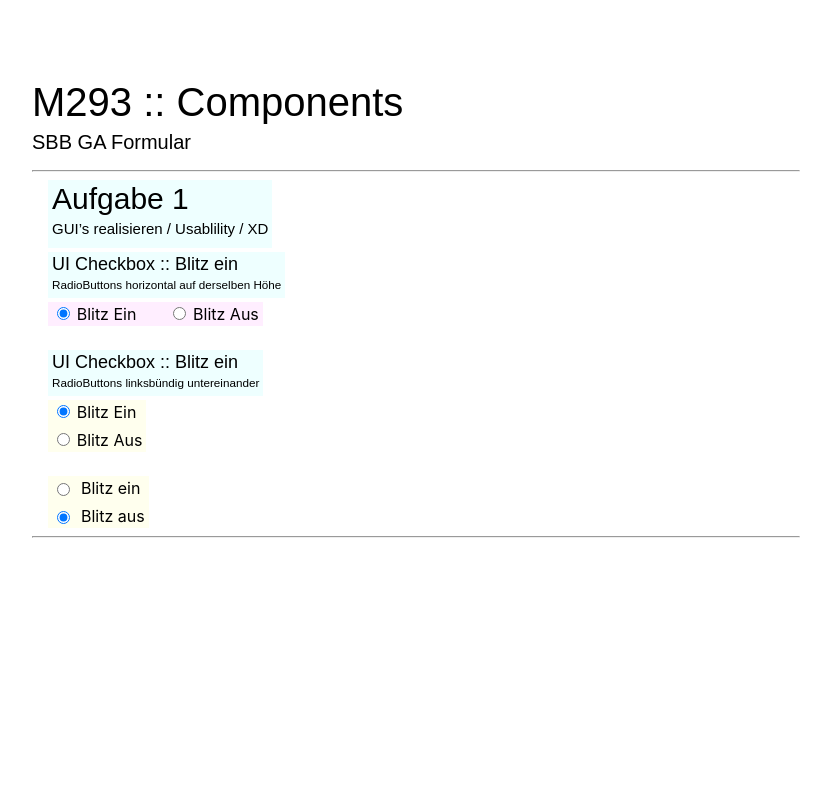
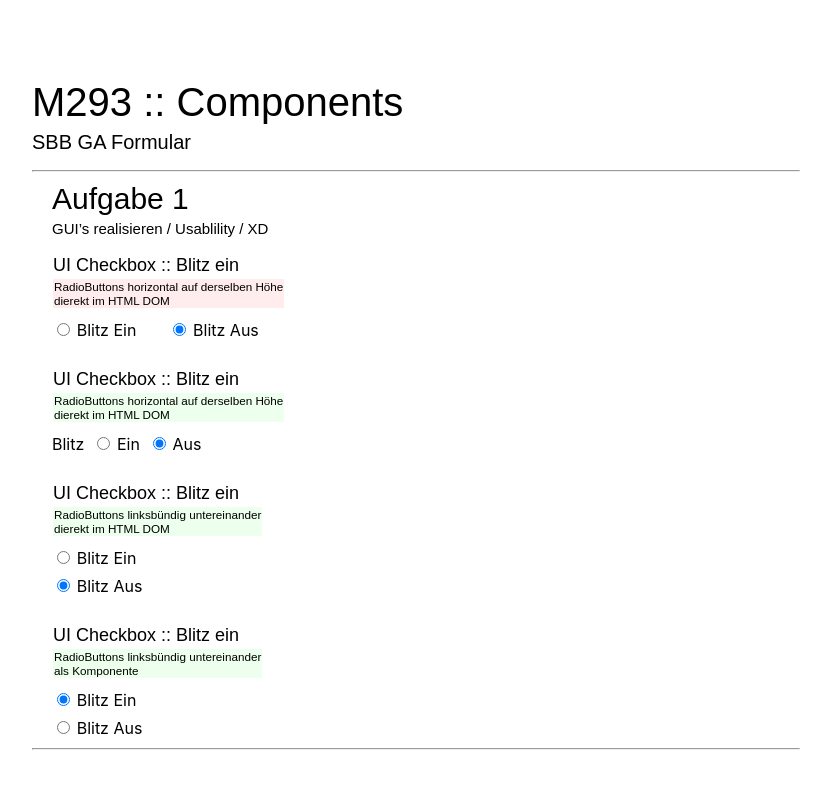
Before and after one commit to 2cev/m293_03_react_form_sbb_ga, a React (Create React App) app: page / in a window 1280 px wide. Shown: the top 788 px of the page, without its empty margins (224-1055 px from the left). Built offline with nearby package versions, Linux system fonts and the light colour scheme.

Commit message:
Aufgabe 1 fertig

```diff
--- a/src/App.css
+++ b/src/App.css
@@ -94,21 +94,34 @@ h3 em {
 	height: auto;
 	padding: 0.125em 0.25em;
 	margin: 0.25em 1.0em;
-	background-color: #eeffff;
 }
 .DivFlexFlowRow {
     display: flex;
     flex-direction: row;
     gap: 0.5rem;
     width: fit-content;
-	background-color: #ffeeff;
 }
 .DivFlexFlowCol {
     display: flex;
     flex-direction: column;
     gap: 0.5rem;
     height: fit-content;
-	background-color: #ffffee;
+}
+/* O_o => visual classes ========================= */
+.ClrGrey {
+	/* background-color: rgba(00, 00, 00, 0.07); */
+	border: 1px solid rgba(00, 00, 00, 0);
+	border-bottom: rgba(00, 00, 00, 0.07);
+}
+.ClrRed {
+	background-color: rgba(255, 00, 00, 0.07);
+	border: 1px solid rgba(255, 00, 00, 0);
+	border-bottom: rgba(255, 00, 00, 0.07);
+}
+.ClrGreen {
+	background-color: rgba(00, 255, 00, 0.07);
+	border: 1px solid rgba(00, 255, 00, 0);
+	border-bottom: rgba(00, 255, 00, 0.07);
 }
 /* O_o => helper classes ========================= */
 .SpacerW {
--- a/src/App.js
+++ b/src/App.js
@@ -5,7 +5,7 @@ import RadioBtnSwitch from './components/RadioBtn/RadioBtnSwitch.jsx';
 function App() {
 
 	//O_o => vars
-	const [ radioBtnSwitch, setRadioBtnSwitch ] = useState(false);
+	const [radioBtnSwitch, setRadioBtnSwitch] = useState(false);
 
 	return (
 
@@ -18,7 +18,6 @@ function App() {
 								M293 :: Components
 								<span>SBB GA Formular</span>
 							</h1>
-
 						</div>
 
 						<hr />
@@ -30,36 +29,65 @@ function App() {
 								</h2>
 							</div>
 						</div>
-
-						<div className='DivWrapper'>
+						{/* RadioButtons nebeneinander, im HTML DOM */}
+						<div className='DivWrapper ClrGrey'>
 							<div className='DivSubTitle'><h3 className='Headline'>
 									 UI Checkbox :: Blitz ein
-									<span>RadioButtons horizontal auf derselben Höhe</span>
+									<span className='ClrRed'>RadioButtons horizontal auf derselben Höhe<br />
+									dierekt im HTML DOM</span>
 								</h3>
 							</div>
 						</div>
 						<div className='DivWrapper DivFlexFlowRow'>
-							<label><input type='radio' name='blitz001' value={true} defaultChecked className='MargR' />Blitz Ein</label>
+							<label><input type='radio' name='blitz001' value={true} className='MargR' />Blitz Ein</label>
 							<div className='SpacerW'>&nbsp;</div>
-							<label><input type='radio' name='blitz001' value={false} className='MargR' />Blitz Aus</label>
+							<label><input type='radio' name='blitz001' value={false} defaultChecked className='MargR' />Blitz Aus</label>
 						</div>
-
 						<div className='SpacerH'>&nbsp;</div>
 
-						<div className='DivWrapper'>
+						{/* RadioButtons nebeneinander, als UserStory, im HTML DOM */}
+						<div className='DivWrapper ClrGrey'>
+							<div className='DivSubTitle'><h3 className='Headline'>
+									 UI Checkbox :: Blitz ein
+									<span className='ClrGreen'>RadioButtons horizontal auf derselben Höhe<br />
+									dierekt im HTML DOM</span>
+								</h3>
+							</div>
+						</div>
+						<div className='DivWrapper DivFlexFlowRow'>
+							Blitz
+							<label><input type='radio' name='blitz002' value={true} className='MargR' />Ein</label>
+							{/* <div className='SpacerW'>&nbsp;</div> */}
+							<label><input type='radio' name='blitz002' value={false} defaultChecked className='MargR' />Aus</label>
+						</div>
+						<div className='SpacerH'>&nbsp;</div>
+
+						{/* RadioButtons untereinander, im HTML DOM */}
+						<div className='DivWrapper ClrGrey'>
 							<div className='DivSubTitle'><h3 className='Headline'>
 									UI Checkbox :: Blitz ein
-									<span>RadioButtons linksbündig untereinander</span>
+									<span className='ClrGreen'>RadioButtons linksbündig untereinander<br />
+									dierekt im HTML DOM</span>
 								</h3>
 							</div>
 						</div>
 						<div className='DivWrapper DivFlexFlowCol'>
-							<label><input type='radio' name='blitz002' value={true} defaultChecked className='MargR' />Blitz Ein</label>
-							<label><input type='radio' name='blitz002' value={false} className='MargR' />Blitz Aus</label>
+							<label><input type='radio' name='blitz003' value={true} className='MargR' />Blitz Ein</label>
+							<label><input type='radio' name='blitz003' value={false} defaultChecked className='MargR' />Blitz Aus</label>
 						</div>
 						<div className='SpacerH'>&nbsp;</div>
+
+						{/* RadioButtons untereinander, als Komponente */}
+						<div className='DivWrapper ClrGrey'>
+							<div className='DivSubTitle'><h3 className='Headline'>
+									UI Checkbox :: Blitz ein
+									<span className='ClrGreen'>RadioButtons linksbündig untereinander<br />
+									als Komponente</span>
+								</h3>
+							</div>
+						</div>
 						<div className='DivWrapper DivFlexFlowCol'>
-							<RadioBtnSwitch name='class' state={radioBtnSwitch} setFnc={setRadioBtnSwitch} labelFalse='Blitz aus' labelTrue='Blitz ein'/>
+							<RadioBtnSwitch name='class' state={radioBtnSwitch} setFnc={setRadioBtnSwitch} labelFalse='Blitz Aus' labelTrue='Blitz Ein'/>
 						</div>
 
 						<hr />
--- a/src/components/RadioBtn/RadioBtnSwitch.jsx
+++ b/src/components/RadioBtn/RadioBtnSwitch.jsx
@@ -5,12 +5,12 @@ export default function RadioBtnSwitch({rbSwitch, setFnc, labelFalse, labelTrue}
     return (
         <>
             <div className='rbSwitch-wrapper'>
-                <input type='radio' id='rbSwitch-on' name='rbSwitch' checked={rbSwitch} onChange={() => setFnc((f) => !f)}/>
-                <label htmlFor='rbSwitch-on'>
+
+                <label htmlFor='rbSwitch-on'><input type='radio' id='rbSwitch-on' name='rbSwitch' className='MargR' checked={!rbSwitch} onChange={() => setFnc((f) => !f)}/>
                     {labelTrue}
                 </label>
-                <input type='radio' id='rbSwitch-off' name='rbSwitch' checked={!rbSwitch} onChange={() => setFnc((f) => !f)}/>
-                <label htmlFor='rbSwitch-off'>
+                <br />
+                <label htmlFor='rbSwitch-off'><input type='radio' id='rbSwitch-off' name='rbSwitch' className='MargR' checked={rbSwitch} onChange={() => setFnc((f) => !f)}/>
                     {labelFalse}
                 </label>
 
```
